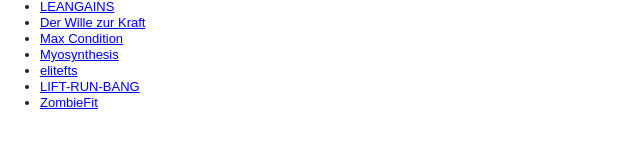
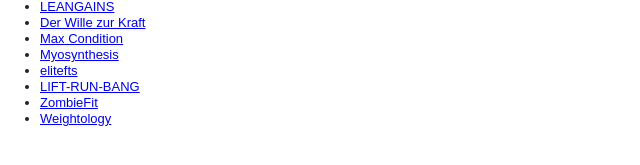
Before and after one commit to zdxerr/zdxerr.github.com, a Jekyll site: the page built from _posts/2011-11-20-fitness-blogs.markdown, in a window 1280 px wide. Shown: the part 322-487 px from the top of the page, without its empty margins (0-640 px from the left). Built offline with Jekyll 4.4.1, drawn with Linux system fonts in a browser that asks for light colours; nearby versions of some CDN libraries; Markdown is read by kramdown in place of the engine named in the settings.

Commit message:
Update _posts/2011-11-20-fitness-blogs.markdown

```diff
--- a/_posts/2011-11-20-fitness-blogs.markdown
+++ b/_posts/2011-11-20-fitness-blogs.markdown
@@ -22,3 +22,4 @@
 - [elitefts](http://articles.elitefts.net/)
 - [LIFT-RUN-BANG](http://www.lift-run-bang.com/)
 - [ZombieFit](http://zombiefit.org/)
+- [Weightology](http://weightology.net/weightologyweekly/)
```
